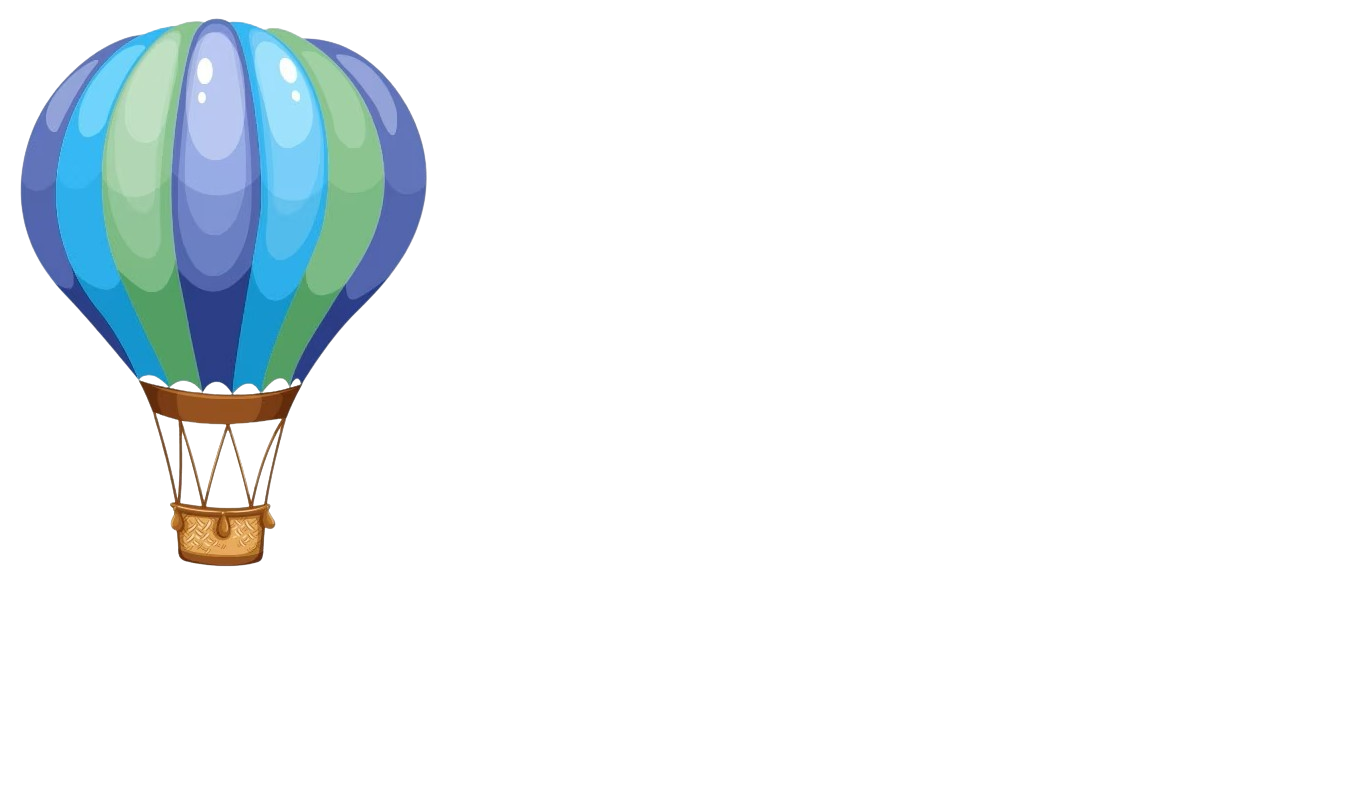
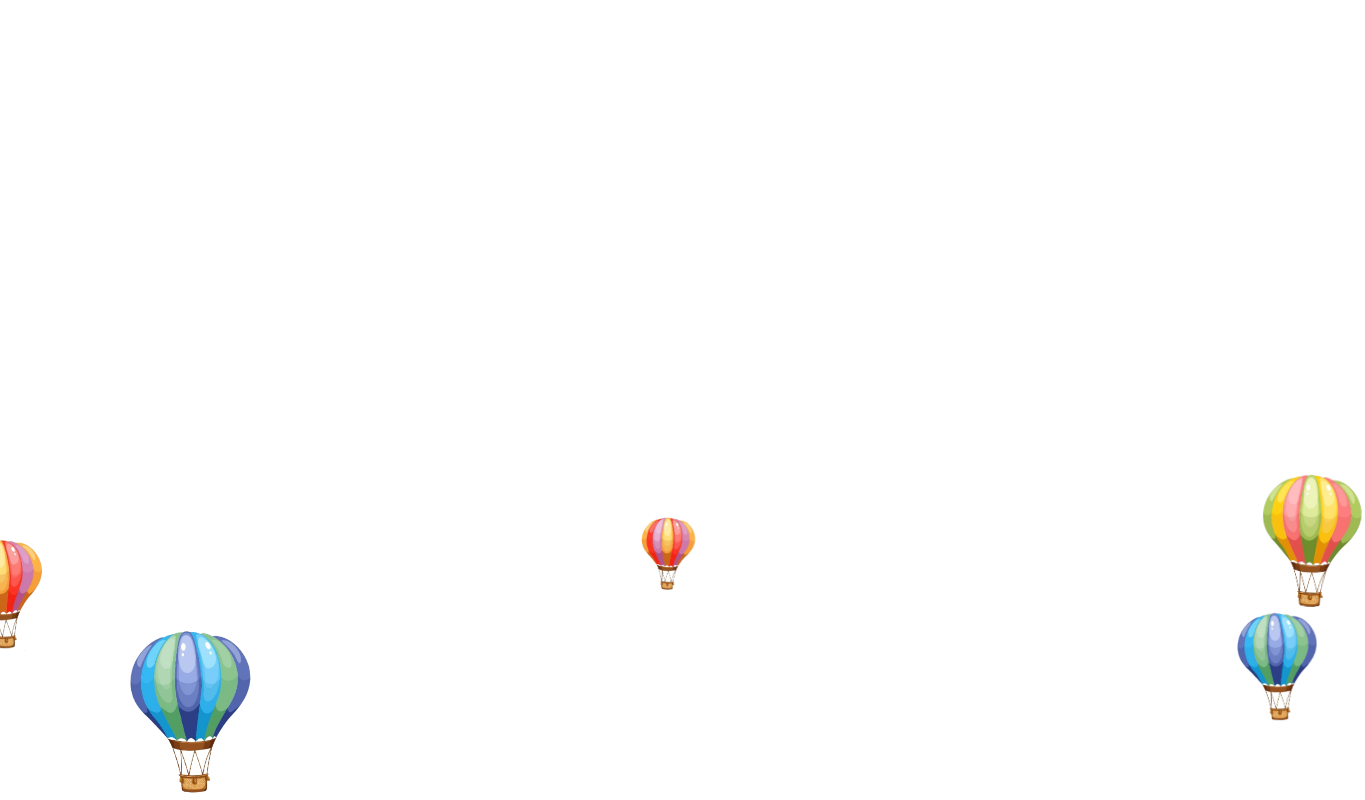
Before and after one commit to anastasiaburacioc/happy, a plain HTML site: page index.html in a window 1280 px wide. Shown: the whole page, 1365 px wide, since content can reach past the window. Drawn offline with Linux system fonts and the light colour scheme.

Commit message:
Update index.html

```diff
--- a/index.html
+++ b/index.html
@@ -7,6 +7,13 @@
   <link rel="stylesheet" href="style.css">
 </head>
 <body>
-  <img src="images/one-rbg.png" alt="#">
+  <div class="ball-background">
+<img class="ball-one" src="images/one-rbg.png" alt="ball">
+<img class="ball-two" src="images/two-rbg.png" alt="ball">
+<img class="ball-three" src="images/three-rbg.png" alt="ball">
+<img class="ball-four" src="images/two-rbg.png" alt="ball">
+<img class="ball-five" src="images/one-rbg.png" alt="ball">
+  </div>
+
 </body>
 </html>
```
